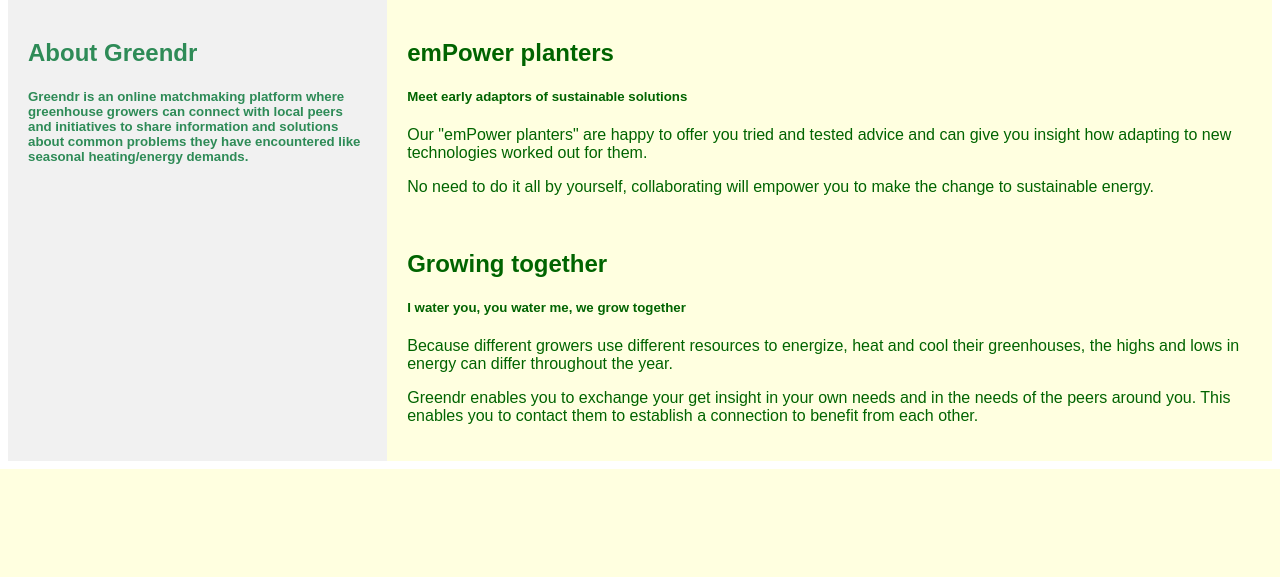
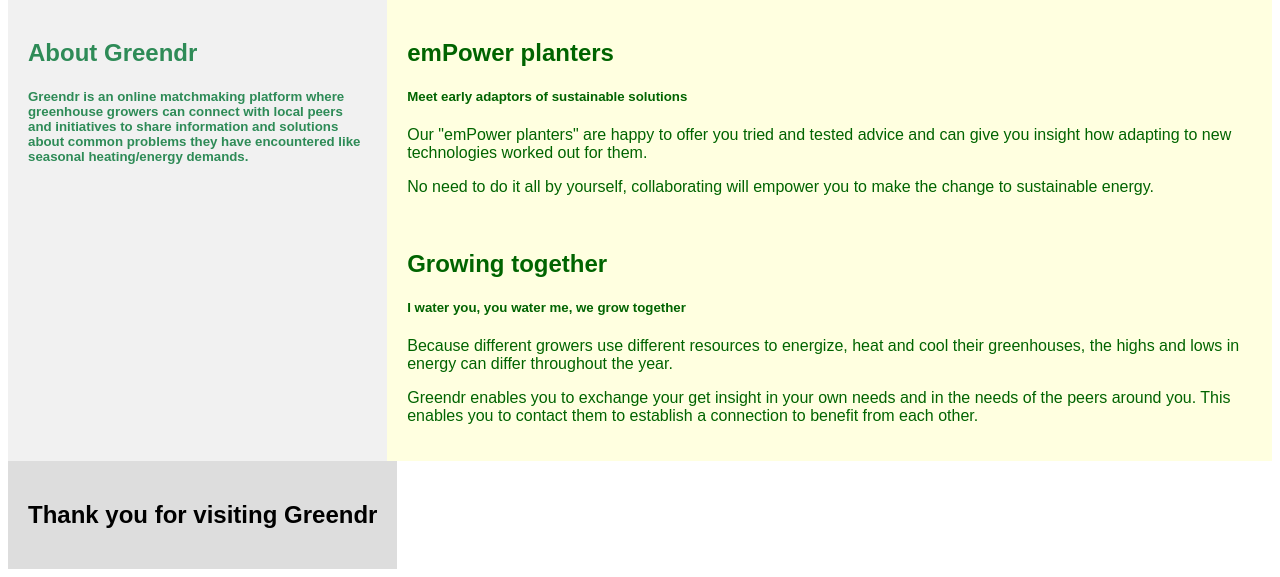
Before and after one commit to moerastrid/greendr_website, a PHP site: page /test.php in a window 1280 px wide. Shown: the part 348-925 px from the top of the page. Before the commit the page ends 817 px from the top, so only its background shows below. Run offline with PHP 8.4, Linux system fonts and the light colour scheme.

Commit message:
Update test.php

```diff
--- a/test.php
+++ b/test.php
@@ -57,6 +57,11 @@
 	color: DarkGreen;
 	padding: 20px;
 	}
+   .footer {
+	padding: 20px;
+	text-align: center;
+	background: #ddd;
+	}
   @media screen and (max-width: 700px) {
    .row {
     flex-direction: column;
@@ -96,7 +101,9 @@
     <p>Because different growers use different resources to energize, heat and cool their greenhouses, the highs and lows in energy can differ throughout the year.</p>
     <p>Greendr enables you to exchange your get insight in your own needs and in the needs of the peers around you. This enables you to contact them to establish a connection to benefit from each other.</p>
   </div>
-</div>
-
-  </body>
+  <div class="footer">
+	<h2>Thank you for visiting Greendr</h2>
+  </div>
+ </div>
+ </body>
 </html>
```
